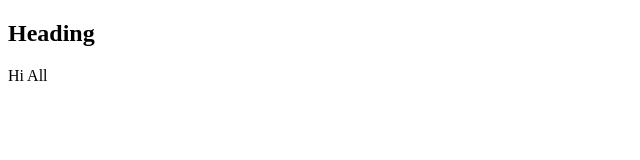
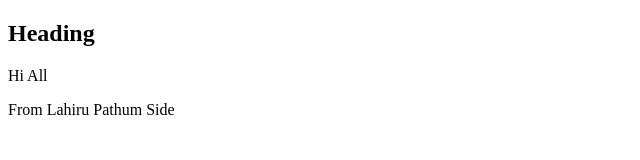
Before and after one commit to teatOrganization/testRepo1, a plain HTML site: page index.html in a window 1280 px wide. Shown: the whole page, without its empty margins (0-640 px from the left). Drawn offline with Linux system fonts and the light colour scheme.

Commit message:
third commit -lahiru

```diff
--- a/index.html
+++ b/index.html
@@ -9,5 +9,6 @@
 <body>
     <h2>Heading</h2>
     <p>Hi All</p>
+    <p>From Lahiru Pathum Side</p>
 </body>
 </html>
```
